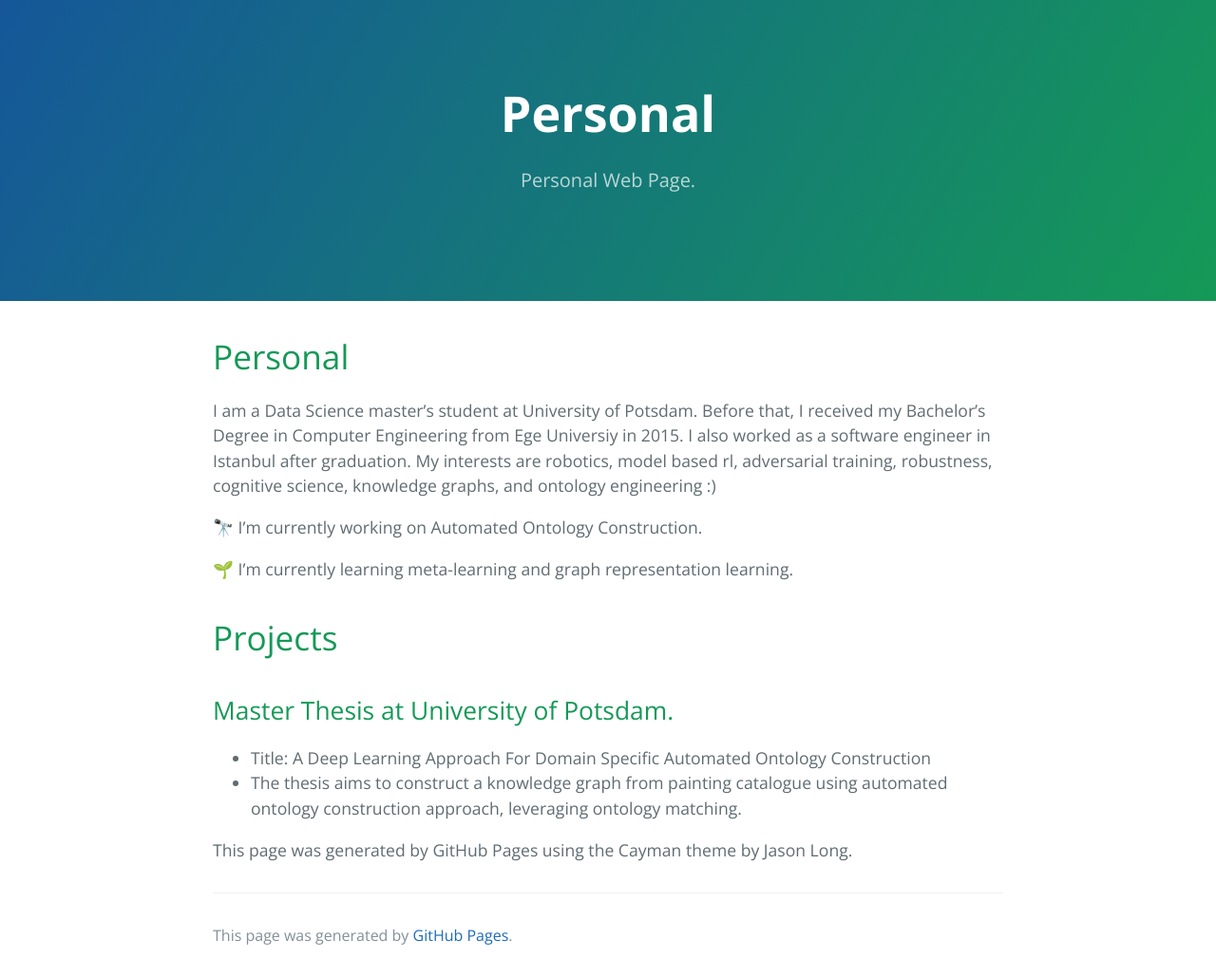
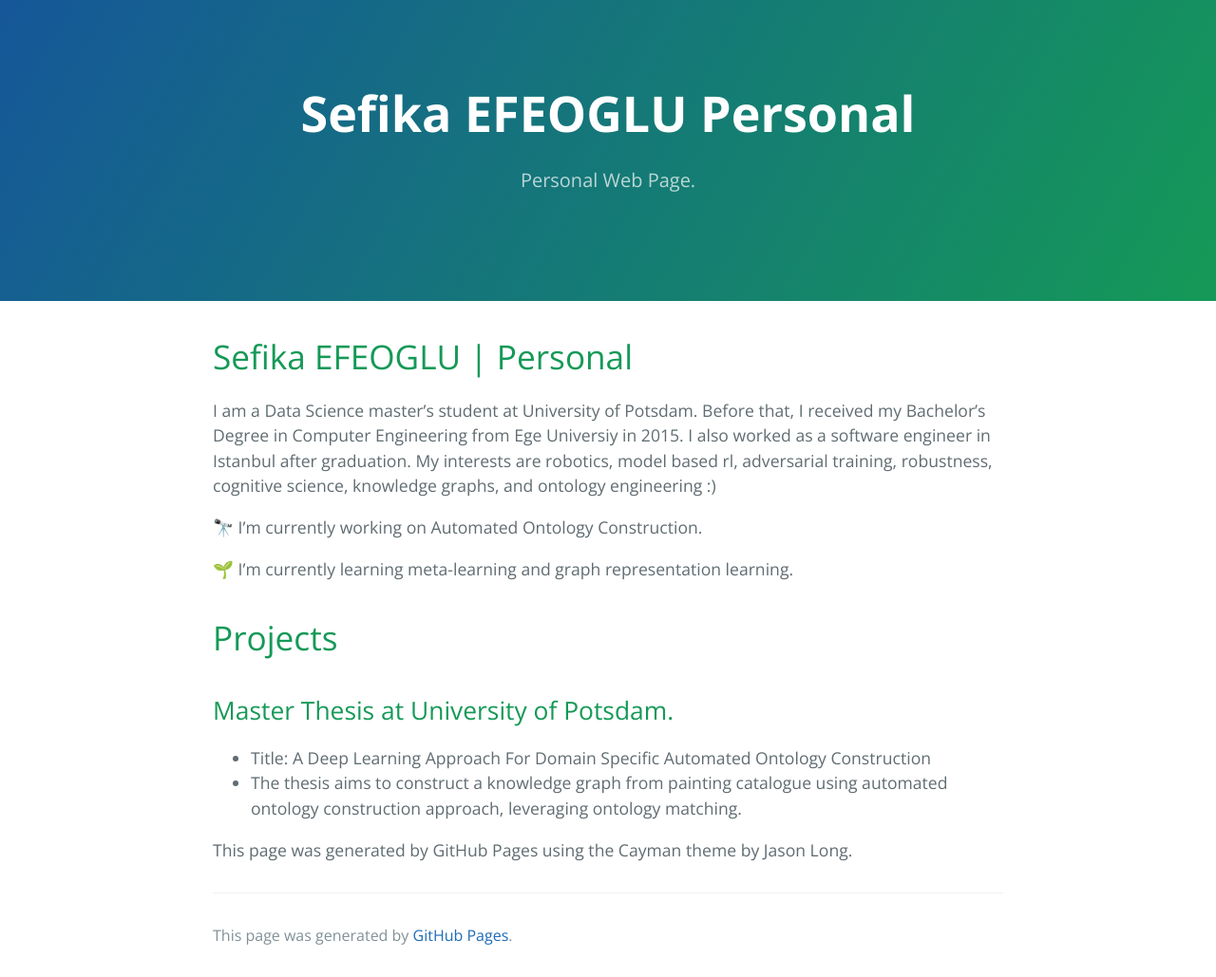
Before and after one commit to sefeoglu/sefeoglu.github.io, a Jekyll site: the page built from index.md, in a window 1280 px wide. Shown: the whole page at 95% size. Built offline with Jekyll 4.4.1, drawn with Linux system fonts in a browser that asks for light colours; our own code applies the rules of GitHub Pages for plain Markdown files.

Commit message:
Update index.md

```diff
--- a/index.md
+++ b/index.md
@@ -2,7 +2,7 @@
 layout: default
 ---
 
-# Personal
+# Sefika EFEOGLU | Personal
 I am a Data Science master's student at University of Potsdam. Before that, I received my Bachelor's Degree in Computer Engineering from Ege Universiy in 2015.
 I also worked as a software engineer in Istanbul after graduation.
 My interests are robotics, model based rl, adversarial training, robustness, cognitive science, knowledge graphs, and ontology engineering :)
```
